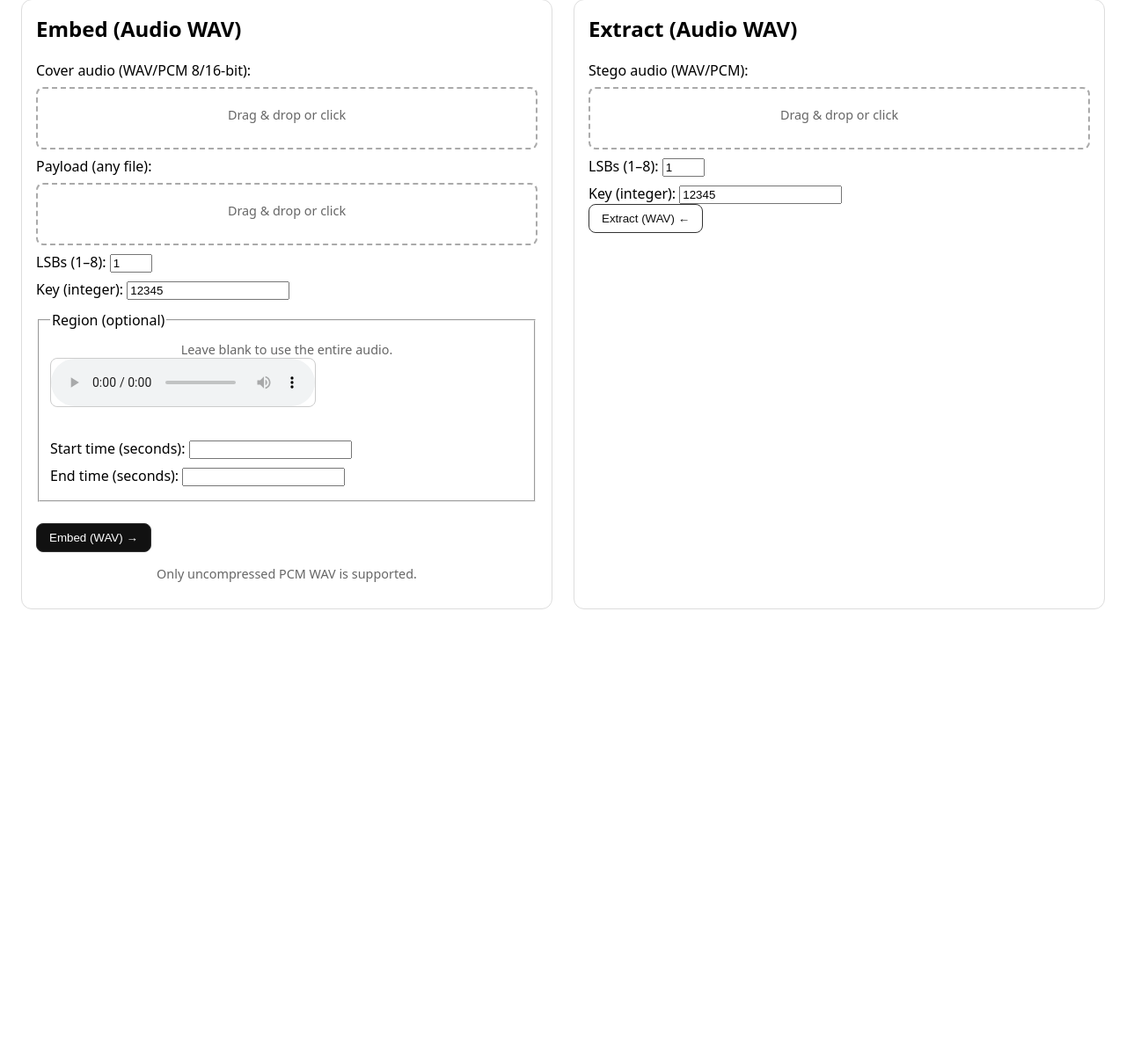
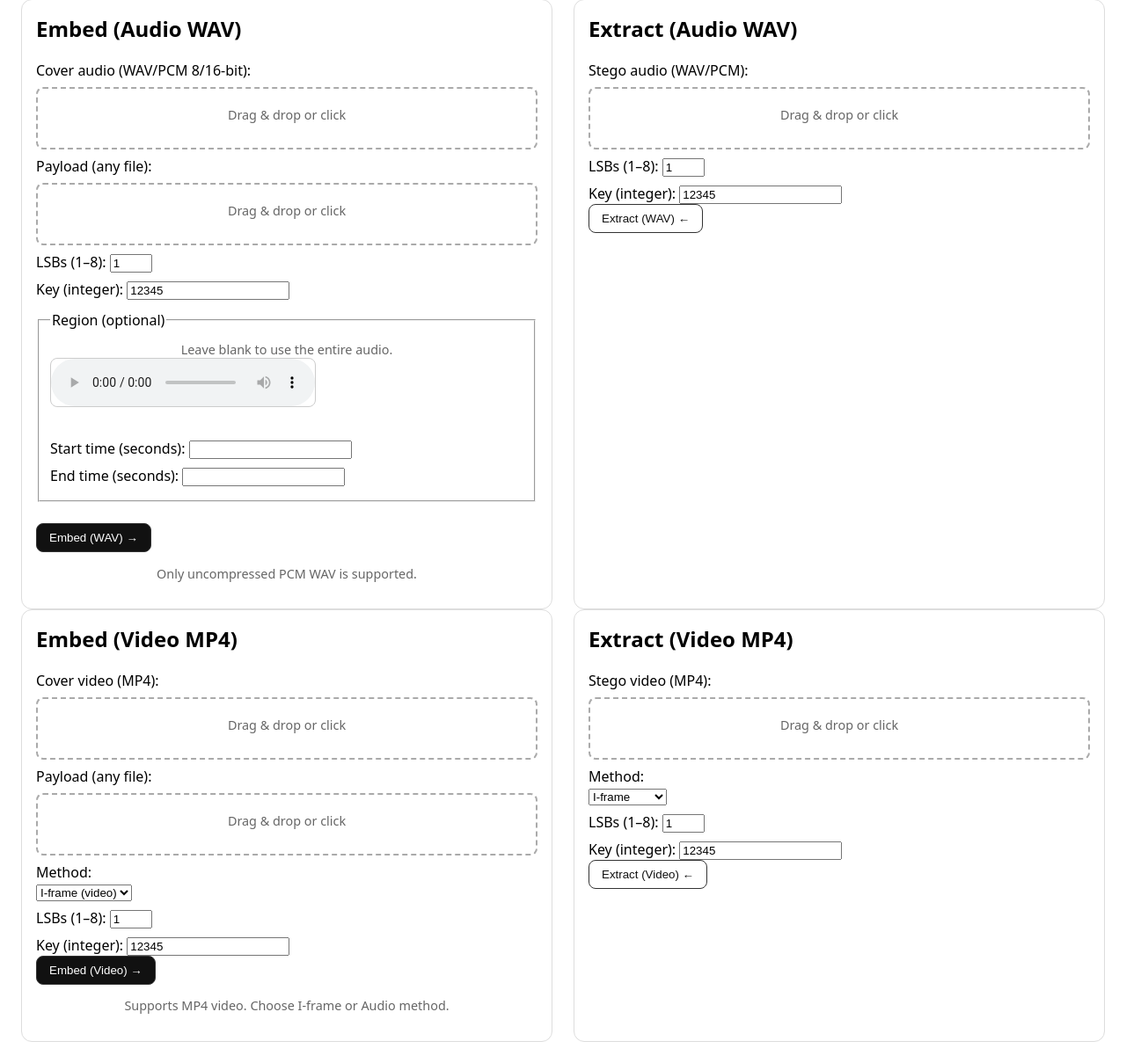
Before and after one commit to jkoui/INF2005, a Flask app: page / in a window 1280 px wide. Shown: the part 1000-2209 px from the top of the page at 88% size. Before the commit the page ends 1693 px from the top, so only its background shows below. Run offline with Flask 3, Linux system fonts and the light colour scheme; some libraries are stand-ins or nearby versions.

Commit message:
MP4 integration
iframes only, audio still doing

```diff
--- a/app/app.py
+++ b/app/app.py
@@ -1,7 +1,13 @@
 import io
 import os
 from typing import Tuple
+import numpy as np
 import os as _os
+import subprocess
+import tempfile
+import binascii
+import shutil
+
 
 from flask import Flask, render_template, request, send_file, redirect, url_for, flash
 from PIL import Image
@@ -24,7 +30,8 @@ from stego.media import (
     image_lsb_plane, image_diff, img_to_data_url,
     load_wav_from_file, save_wav_to_bytes, wav_capacity_bits,
     audio_to_data_url, mean_abs_byte_delta,
-    image_bit_plane, image_lsb_change_mask
+    image_bit_plane, image_lsb_change_mask,
+    load_video_from_file, save_video_to_bytes, video_capacity_bits
 )
 
 app = Flask(__name__)
@@ -105,6 +112,33 @@ _LAST_PAYLOAD: Tuple[bytes, str] = (b"", "recovered.bin")
 @app.get("/")
 def index():
     return render_template("index.html", result=None)
+
+# ==========================================================
+# MP4 Audio utilities
+# ==========================================================
+def extract_audio_from_mp4(mp4_path, wav_path):
+    cmd = [
+        "ffmpeg", "-y", "-i", mp4_path,
+        "-vn", "-acodec", "pcm_s16le",
+        "-ac", "2", "-ar", "44100",
+        wav_path
+    ]
+    subprocess.run(cmd, check=True)
+
+
+def replace_audio_in_mp4(video_in, audio_wav, video_out):
+    cmd = [
+        "ffmpeg", "-y",
+        "-i", video_in,
+        "-i", audio_wav,
+        "-c:v", "copy",
+        "-c:a", "pcm_s16le",
+        "-map", "0:v:0", "-map", "1:a:0",
+        "-shortest",
+        video_out
+    ]
+    subprocess.run(cmd, check=True)
+# ==========================================================
 
 # -------- Image routes --------
 @app.post("/embed")
@@ -548,5 +582,203 @@ def download_payload():
     _name, mime = safe_download_name_and_mime(ext if ext else ".bin")
     return send_file(io.BytesIO(data), as_attachment=True, download_name=fname, mimetype=mime)
 
+_LAST_STEGO_VIDEO: bytes = b""
+_LAST_STEGO_METHOD: str = "iframe"
+
+@app.post("/embed_video")
+def embed_video():
+    global _LAST_STEGO_VIDEO, _LAST_STEGO_METHOD
+    try:
+        cover = request.files.get("cover_video")
+        payload = request.files.get("payload_video")
+        method = request.form.get("method", "iframe")
+        n_lsb = int(request.form.get("lsb", "1"))
+        key = int(request.form.get("key", "0"))
+
+        if not cover or not payload:
+            flash("Please provide both cover and payload.")
+            return redirect(url_for("index"))
+
+        # --- crypto ---
+        payload_bytes = payload.read()
+        orig_name = os.path.basename(payload.filename or "payload.bin")
+        salt = _os.urandom(SALT_LEN)
+        key_bytes = derive_key(int(key), salt)
+        nonce, ciphertext_with_tag = encrypt_aes_gcm(key_bytes, payload_bytes, aad=None)
+        plain_sha = sha256(payload_bytes)
+
+        header = build_secure_header(
+            plain_len=len(payload_bytes),
+            filename=orig_name,
+            lsb_used=n_lsb,
+            start_offset=0,
+            nonce=nonce,
+            salt=salt,
+            sha256_bytes=plain_sha,
+            roi_x1=0, roi_y1=0, roi_x2=0, roi_y2=0
+        )
+
+        header_bits = bytes_to_bits(header)
+        cipher_bits = bytes_to_bits(ciphertext_with_tag)
+        all_bits = np.concatenate([header_bits, cipher_bits])
+
+        with tempfile.TemporaryDirectory() as tmpdir:
+            input_mp4 = os.path.join(tmpdir, "input.mp4")
+            cover.save(input_mp4)
+
+            if method == "iframe":
+                # ---- Video I-frame stego ----
+                flat, meta, frames = load_video_from_file(input_mp4)
+                cap_bits = video_capacity_bits(flat.size, n_lsb)
+                if all_bits.size > cap_bits:
+                    flash("Payload too large for video (I-frame).")
+                    return redirect(url_for("index"))
+
+                flat_mut = embed_bits_into_bytes(flat.copy(), all_bits, n_lsb, key)
+                stego_bytes = save_video_to_bytes(flat_mut, meta)
+
+            else:
+                # ---- Audio-track stego ----
+                wav_in = os.path.join(tmpdir, "audio_in.wav")
+                wav_out = os.path.join(tmpdir, "audio_out.wav")
+                mov_out = os.path.join(tmpdir, "stego_audio.mov")  # stay consistent
+
+                extract_audio_from_mp4(input_mp4, wav_in)
+
+                flat_bytes, wav_params, _ = load_wav_from_file(wav_in)
+                cap_bits = wav_capacity_bits(flat_bytes.size, n_lsb)
+                if all_bits.size > cap_bits:
+                    flash("Payload too large for audio track.")
+                    return redirect(url_for("index"))
+
+                flat_mut = embed_bits_into_bytes(flat_bytes.copy(), all_bits, n_lsb, key)
+                stego_wav = save_wav_to_bytes(flat_mut, wav_params)
+                with open(wav_out, "wb") as f:
+                    f.write(stego_wav)
+
+                # Mux back into MOV (PCM-safe)
+                replace_audio_in_mp4(input_mp4, wav_out, mov_out)
+                with open(mov_out, "rb") as f:
+                    stego_bytes = f.read()
+
+        _LAST_STEGO_VIDEO = stego_bytes
+        _LAST_STEGO_METHOD = method
+        result = {"download_video_url": url_for("download_stego_video")}
+        return render_template("index.html", result=result)
+
+    except Exception as e:
+        flash(f"Embed Video error: {e}")
+        return redirect(url_for("index"))
+
+@app.get("/download/stego_video")
+def download_stego_video():
+    if not _LAST_STEGO_VIDEO:
+        return redirect(url_for("index"))
+
+    if _LAST_STEGO_METHOD == "iframe":
+        filename = "stego_iframe.mp4"
+        mimetype = "video/mp4"
+    else:  # audio
+        filename = "stego_audio.mov"
+        mimetype = "video/quicktime"
+
+    return send_file(
+        io.BytesIO(_LAST_STEGO_VIDEO),
+        as_attachment=True,
+        download_name=filename,
+        mimetype=mimetype
+    )
+
+
+
+@app.post("/extract_video")
+def extract_video():
+    global _LAST_PAYLOAD
+    try:
+        stego = request.files.get("stego_video")
+        method = request.form.get("method", "iframe")
+        n_lsb = int(request.form.get("lsb", "1"))
+        key = int(request.form.get("key", "0"))
+
+        if not stego:
+            flash("Please provide a stego video.")
+            return redirect(url_for("index"))
+
+        with tempfile.TemporaryDirectory() as tmpdir:
+            # preserve extension (.mp4 or .mov)
+            ext = os.path.splitext(stego.filename or "")[1].lower()
+            if ext not in [".mp4", ".mov"]:
+                ext = ".mp4"
+            input_video = os.path.join(tmpdir, "stego" + ext)
+            stego.save(input_video)
+
+            if method == "iframe":
+                # ---- Extract from I-frames ----
+                flat, meta, frames = load_video_from_file(input_video)
+
+                def read_bits_header(nbits):
+                    return extract_bits_from_bytes(flat, n_lsb, key, nbits)
+
+                hdr, header_bits = parse_secure_header(read_bits_header)
+                cipher_len = hdr.plain_len + TAG_LEN
+                # 1) Extract header + cipher in one go
+                total_bits = header_bits + cipher_len * 8
+                all_bits = extract_bits_from_bytes(flat_bytes, n_lsb, key, total_bits)
+
+                # 2) Split them
+                all_bytes = bits_to_bytes(all_bits)
+                header_bytes_len = header_bits // 8
+                hdr, _ = parse_secure_header(lambda nbits: all_bits[:nbits])  # or re-parse from all_bits[:header_bits]
+                ciphertext_with_tag = all_bytes[header_bytes_len: header_bytes_len + cipher_len]
+
+            else:
+                # ---- Extract from audio track ----
+                wav_in = os.path.join(tmpdir, "audio_in.wav")
+                extract_audio_from_mp4(input_video, wav_in)
+
+                flat_bytes, wav_params, _ = load_wav_from_file(wav_in)
+
+                # cursor so we don’t reread from index 0
+                read_cursor = {"ofs": 0}
+
+                def read_bits(nbits: int):
+                    start = read_cursor["ofs"]
+                    remaining = flat_bytes[start:]
+                    out = extract_bits_from_bytes(remaining, n_lsb, key, nbits)
+                    used_bytes = (nbits + (n_lsb * 8) - 1) // (n_lsb * 8)  # how many carrier bytes consumed
+                    read_cursor["ofs"] += used_bytes
+                    return out
+
+                # 1) Parse header
+                hdr, header_bits = parse_secure_header(read_bits)
+
+                # 2) Now read ciphertext bits right after header
+                cipher_len = hdr.plain_len + TAG_LEN
+                cipher_bits = read_bits(cipher_len * 8)
+                ciphertext_with_tag = bits_to_bytes(cipher_bits)
+
+        # Rebuild ciphertext and decrypt
+        all_bytes = bits_to_bytes(all_bits)
+        header_bytes_len = header_bits // 8
+        ciphertext_with_tag = all_bytes[header_bytes_len: header_bytes_len + cipher_len]
+
+        key_bytes = derive_key(int(key), hdr.salt)
+        plaintext = decrypt_aes_gcm(key_bytes, hdr.nonce, ciphertext_with_tag, aad=None)
+
+        if sha256(plaintext) != hdr.sha256:
+            raise ValueError("Integrity check failed (SHA-256 mismatch). Wrong key or corrupted data.")
+
+        fname = secure_filename(hdr.name or "recovered.bin")
+        if not os.path.splitext(fname)[1]:
+            fname += ".bin"
+        _LAST_PAYLOAD = (plaintext, fname)
+
+        result = {"payload_name": fname}
+        return render_template("index.html", result=result)
+
+    except Exception as e:
+        flash(f"Extract Video error: {e}")
+        return redirect(url_for("index"))
+
 if __name__ == "__main__":
     app.run(debug=True)
--- a/app/templates/index.html
+++ b/app/templates/index.html
@@ -231,6 +231,60 @@
     </div>
   </div>
 
+  <div class="row">
+  <div class="card" style="flex:1; min-width: 340px;">
+    <h2>Embed (Video MP4)</h2>
+    <form action="{{ url_for('embed_video') }}" method="post" enctype="multipart/form-data">
+      <label>Cover video (MP4):</label>
+      <div class="drop-zone">Drag & drop or click
+        <input required type="file" name="cover_video" accept=".mp4,video/mp4">
+        <div class="file-name"></div>
+      </div>
+
+      <label>Payload (any file):</label>
+      <div class="drop-zone">Drag & drop or click
+        <input required type="file" name="payload_video">
+        <div class="file-name"></div>
+      </div>
+
+      <label>Method:</label>
+      <select name="method" required>
+        <option value="iframe" selected>I-frame (video)</option>
+        <option value="audio">Audio track</option>
+      </select>
+
+      <label>LSBs (1–8): <input type="number" name="lsb" min="1" max="8" value="1" required></label>
+      <label>Key (integer): <input type="number" name="key" value="12345" required></label>
+
+      <button class="btn" type="submit">Embed (Video) →</button>
+    </form>
+    <p class="note">Supports MP4 video. Choose I-frame or Audio method.</p>
+  </div>
+
+  <div class="card" style="flex:1; min-width: 340px;">
+    <h2>Extract (Video MP4)</h2>
+    <form action="{{ url_for('extract_video') }}" method="post" enctype="multipart/form-data">
+      <label>Stego video (MP4):</label>
+      <div class="drop-zone">Drag & drop or click
+          <input type="file" name="stego_video" accept=".mp4,.mov">
+        <div class="file-name"></div>
+      </div>
+
+      <label>Method:</label>
+      <select name="method" required>
+        <option value="iframe" selected>I-frame</option>
+        <option value="audio">Audio track</option>
+      </select>
+
+      <label>LSBs (1–8): <input type="number" name="lsb" min="1" max="8" value="1" required></label>
+      <label>Key (integer): <input type="number" name="key" value="12345" required></label>
+
+      <button class="btn secondary" type="submit">Extract (Video) ←</button>
+    </form>
+  </div>
+</div>
+
+
   {% if result %}
     <hr>
     <h2>Result</h2>
@@ -325,6 +379,9 @@
     {% endif %}
     {% if result.download_wav_url %}
       <p><a class="btn" href="{{ result.download_wav_url }}">Download stego audio</a></p>
+    {% endif %}
+    {% if result.download_video_url %}
+      <p><a class="btn" href="{{ result.download_video_url }}">Download stego video</a></p>
     {% endif %}
   {% endif %}
 
```
Also changed, not shown: app/stego/media.py (+97 -25 lines), app/stego/video.py (added, +227 -0 lines).
